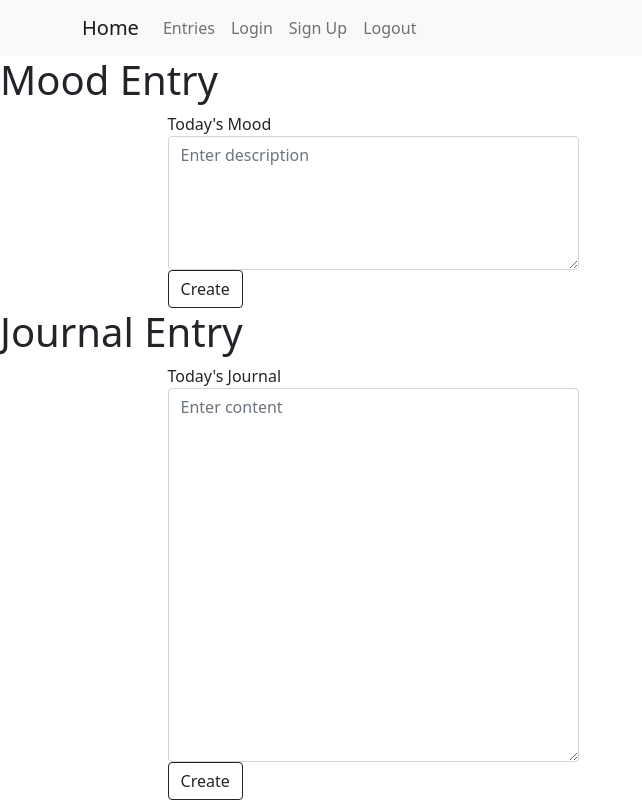
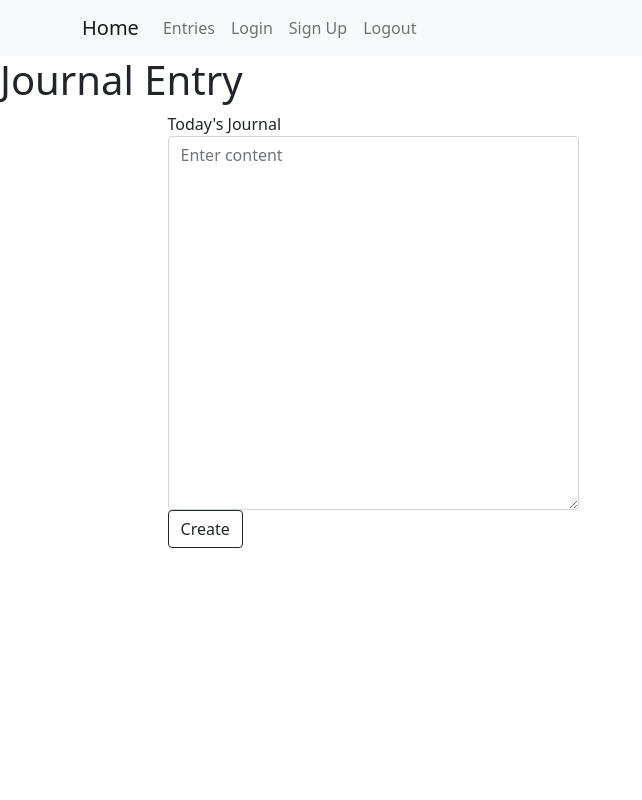
Before and after one commit to slo27/journal-thoughts-project, a React (Create React App) app in the folder client/: page / in a window 1280 px wide. Shown: the whole page, without its empty margins (0-642 px from the left). Built offline with nearby package versions, Linux system fonts and the light colour scheme.

Commit message:
removed usermood files

```diff
--- a/client/src/App.js
+++ b/client/src/App.js
@@ -5,8 +5,6 @@ import Home from "./Home";
 import Login from "./Login";
 import Signup from "./Signup"
 import UserProfile from "./UserProfile";
-import CreateMood from "./CreateMood";
-import CreateJournal from "./CreateJournal";
 import Entries from "./Entries";
 
 function App() {
@@ -18,8 +16,6 @@ function App() {
   const [last_name, setLastName] = useState("");
   const [email, setEmail] = useState("");
   const [journals, setJournals] = useState([]);
-  const [moods, setMoods] = useState([]);
-  const [description, setDescription] = useState([]);
   const [content, setContent] = useState([]);
 
   return (
@@ -29,7 +25,6 @@ function App() {
         <Route path="/" element={
           <Home
             user={user}
-            moods={moods}
             journals={journals}
           />}
         />
@@ -38,24 +33,7 @@ function App() {
             user={user}
             setUser={setUser}
             journals={journals}
-            moods={moods}
             content={content}
-            description={description}
-            setDescription={setDescription}
-          />}
-        />
-        <Route path="/journal" element={
-          <CreateJournal
-            setUser={setUser}
-            setJournals={setJournals}
-            setContent={setContent}
-          />}
-        />
-        <Route path="/mood" element={
-          <CreateMood
-            setUser={setUser}
-            setMoods={setMoods}
-            setDescription={setDescription}
           />}
         />
         <Route path="me" element={<UserProfile />} />
--- a/client/src/CreateMood.js
+++ /dev/null
@@ -1,52 +0,0 @@
-import React, { useState } from 'react';
-import { useNavigate } from 'react-router-dom';
-
-function CreateMood({ user, setUser }) {
-    let navigate = useNavigate();
-
-    const [description, setDescription] = useState("");
-
-    function createNewMood() {
-        fetch("/moods", {
-            method: "POST",
-            headers: {
-                "Content-Type": "application/json",
-            },
-            body: JSON.stringify({
-                description: description,
-                user_id: user.id
-            }),
-        })
-        .then(r => r.json())
-        .then(data => {
-            console.log(data);
-            navigate('/usermood') // /entries
-        })
-    }
-
-    return (
-        <div className="create-mood-wrappers">
-            <h1>Mood Entry</h1>
-            <div className="container">
-                <div className="row justify-content-center">
-                    <div className="col-7">
-                        <form className="new-mood-form" onSubmit={(e) => createNewMood(e, {description: description})}>
-                            <label htmlFor="today-mood">Today's Mood</label>
-                            <textarea
-                                onChange={(e) => setDescription(e.target.value)}
-                                type="text"
-                                className="form-control"
-                                value={description}
-                                placeholder="Enter description"
-                                rows={5}
-                            />
-                        </form>
-                        <button type="submit" value="create" onClick={(e) => createNewMood()} className="btn btn-outline-dark">Create</button>
-                    </div>
-                </div>
-            </div>
-        </div>
-    )
-}
-
-export default CreateMood;
--- a/client/src/Entries.js
+++ b/client/src/Entries.js
@@ -1,13 +1,9 @@
-import UserMoodContainer from './UserMoodContainer';
 import UserJournalContainer from './UserJournalContainer';
 
-function Entries({moods, journals, user}) {
+function Entries({ journals, user}) {
     return (
         <div>
             <div className="row justify-content-center">
-                <div className="col">
-                    <UserMoodContainer moods={moods} user={user}/>
-                </div>
                 <div className="col">
                     <UserJournalContainer journals={journals} user={user} />
                 </div>
--- a/client/src/Home.js
+++ b/client/src/Home.js
@@ -1,13 +1,9 @@
 import CreateJournal from './CreateJournal';
-import CreateMood from './CreateMood';
 
-function Home({ user, moods, journals }) {
+function Home({ user, journals }) {
     return (
         <div className="create-mood-journal">
             <div className="write-entries-container">
-                <div className="col-7">
-                    <CreateMood user={user} moods={moods} />
-                </div>
                 <div className="col-7">
                     <CreateJournal user={user} journals={journals} />
                 </div>
--- a/client/src/UserMood.js
+++ /dev/null
@@ -1,33 +0,0 @@
-import { useState, useEffect } from 'react';
-
-function UserMood() {
-    // const [user, setUser] = useState("");
-    const [moods, setMoods] = useState("");
-
-    useEffect(() => {
-        getMoods();
-    }, []);
-
-    const getMoods = () => {
-        fetch("/moods")
-            .then(r => r.json())
-            .then((data) => setMoods(data))
-    }
-
-    return(
-        <div>
-            <h1>Mood</h1>
-            <div className="card">
-                <div className="card-body">
-                    {moods.map((mood) => (
-                        <div>
-                            <p>{mood.description}</p>
-                        </div>
-                    ))}
-                </div>
-            </div>
-        </div>
-    )
-}
-
-export default UserMood;
--- a/client/src/UserMoodContainer.js
+++ /dev/null
@@ -1,39 +0,0 @@
-import React from 'react';
-import { useState, useEffect } from 'react';
-import UserMood from './UserMood';
-
-function UserMoodContainer({moods, user}) {
-    const [userMoods, setUserMoods] = useState([]);
-
-    useEffect(() => {
-        fetch(`/users/${user.id}`)
-            .then((r) => r.json())
-            .then((data) => checkUserMoodData(data)) // {id: 1, user_id: 1, journal_id: 1, description: 'Foggy'}
-    }, [user.id]);
-
-    function checkUserMoodData(data) {
-        if (!!data.moods) {
-            setUserMoods(data.moods);
-        }
-    }
-
-    function renderUserMoods() {
-        return userMoods.map((userMood) => {
-            return (
-                <UserMood
-                    key={userMood.id}
-                    journal_id={userMood.journal_id}
-                    moodDesc={userMood.description}
-                />
-            )
-        })
-    }
-
-    return (
-        <div className="mood-container">
-            <div>{renderUserMoods()}</div>
-        </div>
-    )
-}
-
-export default UserMoodContainer;
```
Also changed, not shown: 2 other files (tests, documents, lock files or other folders).
